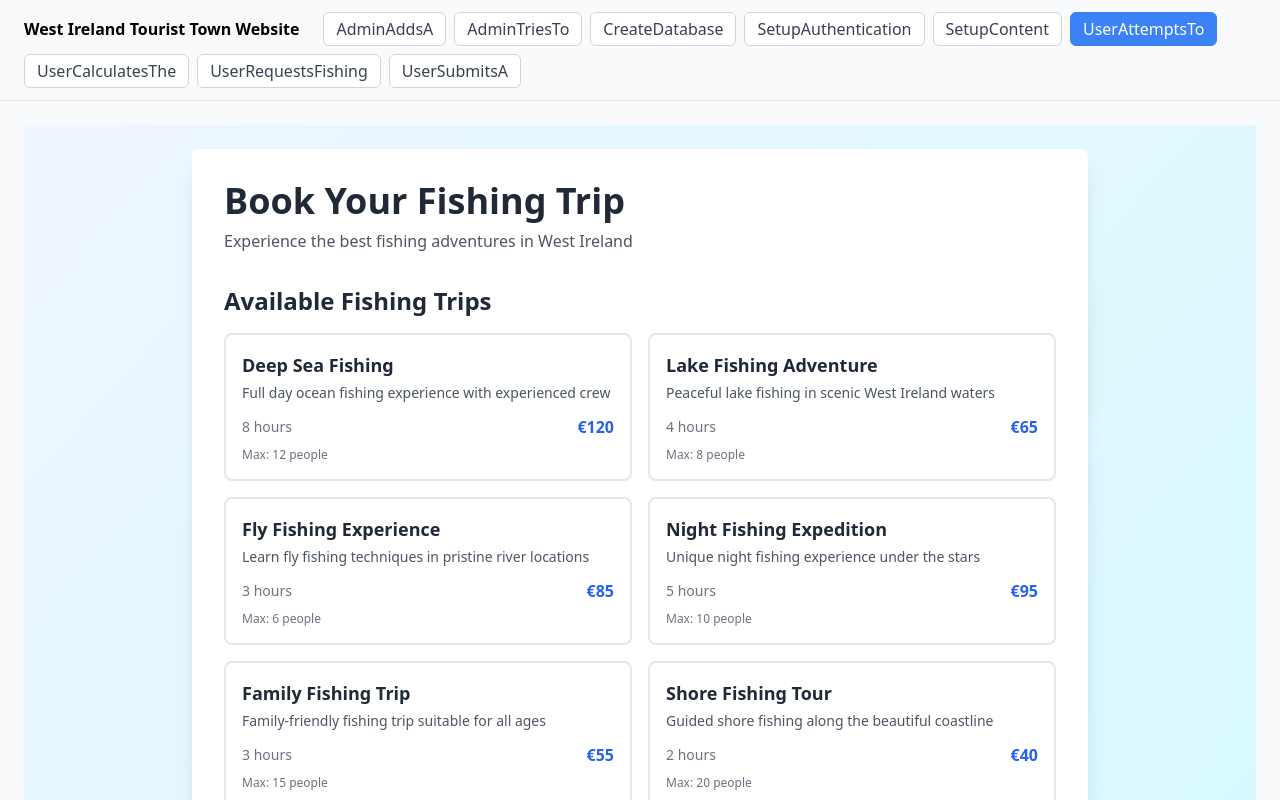
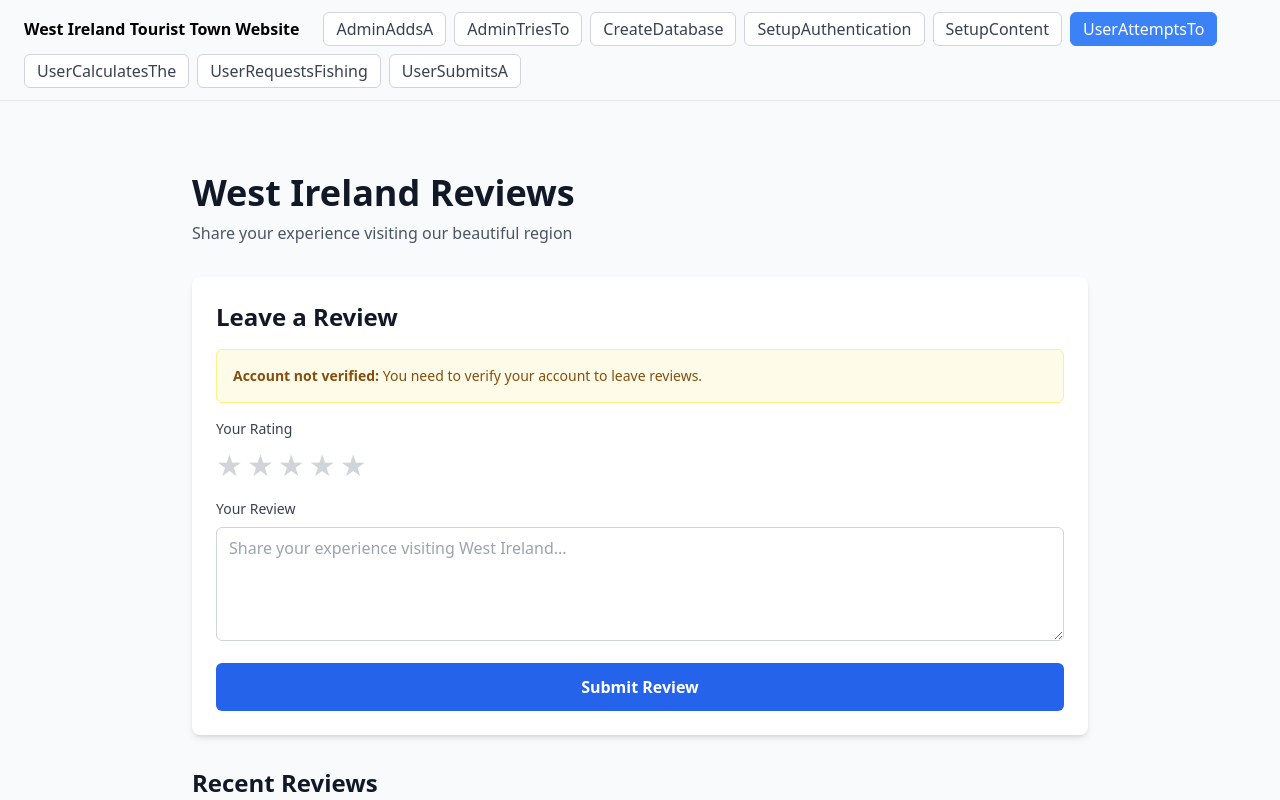
Before and after one commit to dhannan12/pilot-dev-test, a React (Vite) app: page / in a window 1280 px wide. Both pictures are taken after a click on the button "UserAttemptsTo". Shown: the top 800 px of the page. Built offline with nearby package versions, Linux system fonts and the light colour scheme.

Commit message:
feat: SCRUM-1147 — UserAttemptsTo

```diff
--- a/src/components/UserAttemptsTo.tsx
+++ b/src/components/UserAttemptsTo.tsx
@@ -1,300 +1,199 @@
 /**
- * UserAttemptsTo — Fishing trip booking form for West Ireland tourist town
+ * UserAttemptsTo — User attempts to leave a review without a verified account
  *
- * Features: trip type selection, date picker, participant count, contact details, special requests
+ * Features: review form, star rating, account verification check, error messaging, existing reviews display
  *
- * Ticket: SCRUM-1142 | Branch: proto/SCRUM-1140
+ * Ticket: SCRUM-1147 | Branch: proto/SCRUM-1140
  */
 
 import React, { useState } from 'react'
 
-interface FishingTrip {
-  id: string
-  name: string
-  description: string
-  duration: string
-  price: number
-  maxParticipants: number
+interface Review {
+  id: number
+  author: string
+  rating: number
+  comment: string
+  date: string
+  verified: boolean
 }
 
-const FISHING_TRIPS: FishingTrip[] = [
+const MOCK_REVIEWS: Review[] = [
   {
-    id: 'deep-sea',
-    name: 'Deep Sea Fishing',
-    description: 'Full day ocean fishing experience with experienced crew',
-    duration: '8 hours',
-    price: 120,
-    maxParticipants: 12
+    id: 1,
+    author: 'Sarah Murphy',
+    rating: 5,
+    comment: 'Absolutely loved the Wild Atlantic Way tour! Our guide was knowledgeable and the scenery was breathtaking.',
+    date: '2026-08-20',
+    verified: true
   },
   {
-    id: 'lake-fishing',
-    name: 'Lake Fishing Adventure',
-    description: 'Peaceful lake fishing in scenic West Ireland waters',
-    duration: '4 hours',
-    price: 65,
-    maxParticipants: 8
+    id: 2,
+    author: 'James O\'Connor',
+    rating: 4,
+    comment: 'Great experience visiting the Cliffs of Moher. The weather was perfect and the local pub recommendations were spot on!',
+    date: '2026-08-18',
+    verified: true
   },
   {
-    id: 'fly-fishing',
-    name: 'Fly Fishing Experience',
-    description: 'Learn fly fishing techniques in pristine river locations',
-    duration: '3 hours',
-    price: 85,
-    maxParticipants: 6
+    id: 3,
+    author: 'Emma Sullivan',
+    rating: 5,
+    comment: 'The traditional music session in the village was incredible. Such a warm welcome from the locals!',
+    date: '2026-08-15',
+    verified: true
   },
   {
-    id: 'night-fishing',
-    name: 'Night Fishing Expedition',
-    description: 'Unique night fishing experience under the stars',
-    duration: '5 hours',
-    price: 95,
-    maxParticipants: 10
+    id: 4,
+    author: 'David Kelly',
+    rating: 5,
+    comment: 'Best seafood chowder I\'ve ever had at the harbor restaurant. Highly recommend the boat tours too!',
+    date: '2026-08-12',
+    verified: true
   },
   {
-    id: 'family-fishing',
-    name: 'Family Fishing Trip',
-    description: 'Family-friendly fishing trip suitable for all ages',
-    duration: '3 hours',
-    price: 55,
-    maxParticipants: 15
-  },
-  {
-    id: 'shore-fishing',
-    name: 'Shore Fishing Tour',
-    description: 'Guided shore fishing along the beautiful coastline',
-    duration: '2 hours',
-    price: 40,
-    maxParticipants: 20
+    id: 5,
+    author: 'Mary Walsh',
+    rating: 4,
+    comment: 'Beautiful coastal walks and friendly locals. The heritage center was very informative about the area\'s history.',
+    date: '2026-08-10',
+    verified: true
   }
 ]
 
+const MOCK_USER = {
+  name: 'John Doe',
+  isVerified: false
+}
+
 export default function UserAttemptsTo() {
-  const [selectedTrip, setSelectedTrip] = useState('')
-  const [fullName, setFullName] = useState('')
-  const [email, setEmail] = useState('')
-  const [phone, setPhone] = useState('')
-  const [date, setDate] = useState('')
-  const [participants, setParticipants] = useState(1)
-  const [specialRequests, setSpecialRequests] = useState('')
-  const [submitted, setSubmitted] = useState(false)
+  const [rating, setRating] = useState<number>(0)
+  const [comment, setComment] = useState<string>('')
+  const [showError, setShowError] = useState<boolean>(false)
+  const [hoveredRating, setHoveredRating] = useState<number>(0)
 
   const handleSubmit = (e: React.FormEvent) => {
     e.preventDefault()
-    setSubmitted(true)
+    if (!MOCK_USER.isVerified) {
+      setShowError(true)
+    }
   }
 
-  const selectedTripData = FISHING_TRIPS.find(trip => trip.id === selectedTrip)
-
-  if (submitted) {
-    return (
-      <div data-testid="userattemptsto" className="min-h-screen bg-gradient-to-br from-blue-50 to-cyan-100 p-6">
-        <div className="max-w-2xl mx-auto bg-white rounded-lg shadow-xl p-8">
-          <div className="text-center">
-            <div className="mb-4">
-              <svg className="w-16 h-16 mx-auto text-green-500" fill="none" stroke="currentColor" viewBox="0 0 24 24">
-                <path strokeLinecap="round" strokeLinejoin="round" strokeWidth={2} d="M9 12l2 2 4-4m6 2a9 9 0 11-18 0 9 9 0 0118 0z" />
-              </svg>
-            </div>
-            <h2 className="text-3xl font-bold text-gray-800 mb-2">Booking Submitted!</h2>
-            <p className="text-gray-600 mb-6">Thank you, {fullName}. We'll contact you shortly at {email} to confirm your fishing trip.</p>
-            <button
-              data-testid="userattemptsto-reset"
-              onClick={() => setSubmitted(false)}
-              className="px-6 py-2 bg-blue-600 text-white rounded-lg hover:bg-blue-700 transition-colors"
-            >
-              Book Another Trip
-            </button>
-          </div>
-        </div>
-      </div>
-    )
+  const renderStars = (count: number, filled: boolean = false) => {
+    return Array.from({ length: 5 }, (_, i) => (
+      <span
+        key={i}
+        className={`text-2xl ${i < count ? (filled ? 'text-yellow-400' : 'text-yellow-400') : 'text-gray-300'}`}
+      >
+        ★
+      </span>
+    ))
   }
 
   return (
-    <div data-testid="userattemptsto" className="min-h-screen bg-gradient-to-br from-blue-50 to-cyan-100 p-6">
+    <div data-testid="userattemptsto" className="min-h-screen bg-gray-50 py-12 px-4">
       <div className="max-w-4xl mx-auto">
-        <div className="bg-white rounded-lg shadow-xl p-8">
-          <h1 className="text-4xl font-bold text-gray-800 mb-2">Book Your Fishing Trip</h1>
-          <p className="text-gray-600 mb-8">Experience the best fishing adventures in West Ireland</p>
+        <h1 className="text-4xl font-bold text-gray-900 mb-2">West Ireland Reviews</h1>
+        <p className="text-gray-600 mb-8">Share your experience visiting our beautiful region</p>
 
-          {/* Trip Options */}
-          <div className="mb-8">
-            <h2 className="text-2xl font-semibold text-gray-800 mb-4">Available Fishing Trips</h2>
-            <div data-testid="userattemptsto-list" className="grid grid-cols-1 md:grid-cols-2 gap-4">
-              {FISHING_TRIPS.map(trip => (
-                <div
-                  key={trip.id}
-                  data-testid="userattemptsto-item"
-                  onClick={() => setSelectedTrip(trip.id)}
-                  className={`p-4 border-2 rounded-lg cursor-pointer transition-all ${
-                    selectedTrip === trip.id
-                      ? 'border-blue-600 bg-blue-50'
-                      : 'border-gray-200 hover:border-blue-300'
-                  }`}
-                >
-                  <h3 className="font-bold text-lg text-gray-800">{trip.name}</h3>
-                  <p className="text-sm text-gray-600 mt-1">{trip.description}</p>
-                  <div className="mt-3 flex justify-between items-center">
-                    <span className="text-sm text-gray-500">{trip.duration}</span>
-                    <span className="font-bold text-blue-600">€{trip.price}</span>
-                  </div>
-                  <p className="text-xs text-gray-500 mt-2">Max: {trip.maxParticipants} people</p>
-                </div>
-              ))}
+        {/* Review Form */}
+        <div className="bg-white rounded-lg shadow-md p-6 mb-8">
+          <h2 className="text-2xl font-semibold text-gray-900 mb-4">Leave a Review</h2>
+
+          {!MOCK_USER.isVerified && (
+            <div className="bg-yellow-50 border border-yellow-200 rounded-md p-4 mb-4">
+              <p className="text-sm text-yellow-800">
+                <span className="font-semibold">Account not verified:</span> You need to verify your account to leave reviews.
+              </p>
             </div>
-          </div>
+          )}
 
-          {/* Booking Form */}
-          <form onSubmit={handleSubmit} className="space-y-6">
-            <div>
-              <label htmlFor="trip-select" className="block text-sm font-medium text-gray-700 mb-2">
-                Selected Trip *
+          {showError && (
+            <div data-testid="userattemptsto-error" className="bg-red-50 border border-red-200 rounded-md p-4 mb-4">
+              <p className="text-sm text-red-800">
+                <span className="font-semibold">Unable to submit review:</span> Please verify your account first. Check your email for a verification link.
+              </p>
+            </div>
+          )}
+
+          <form onSubmit={handleSubmit}>
+            <div className="mb-4">
+              <label className="block text-sm font-medium text-gray-700 mb-2">
+                Your Rating
               </label>
-              <select
-                id="trip-select"
-                data-testid="userattemptsto-trip"
-                value={selectedTrip}
-                onChange={(e) => setSelectedTrip(e.target.value)}
-                required
-                className="w-full px-4 py-2 border border-gray-300 rounded-lg focus:ring-2 focus:ring-blue-500 focus:border-transparent"
-              >
-                <option value="">Choose a fishing trip...</option>
-                {FISHING_TRIPS.map(trip => (
-                  <option key={trip.id} value={trip.id}>
-                    {trip.name} - €{trip.price} ({trip.duration})
-                  </option>
+              <div className="flex gap-1">
+                {[1, 2, 3, 4, 5].map((star) => (
+                  <button
+                    key={star}
+                    type="button"
+                    data-testid={`userattemptsto-rating-${star}`}
+                    onClick={() => setRating(star)}
+                    onMouseEnter={() => setHoveredRating(star)}
+                    onMouseLeave={() => setHoveredRating(0)}
+                    className="text-3xl focus:outline-none transition-colors"
+                  >
+                    <span className={star <= (hoveredRating || rating) ? 'text-yellow-400' : 'text-gray-300'}>
+                      ★
+                    </span>
+                  </button>
                 ))}
-              </select>
-            </div>
-
-            <div className="grid grid-cols-1 md:grid-cols-2 gap-6">
-              <div>
-                <label htmlFor="full-name" className="block text-sm font-medium text-gray-700 mb-2">
-                  Full Name *
-                </label>
-                <input
-                  id="full-name"
-                  type="text"
-                  data-testid="userattemptsto-name"
-                  value={fullName}
-                  onChange={(e) => setFullName(e.target.value)}
-                  required
-                  className="w-full px-4 py-2 border border-gray-300 rounded-lg focus:ring-2 focus:ring-blue-500 focus:border-transparent"
-                  placeholder="John Doe"
-                />
-              </div>
-
-              <div>
-                <label htmlFor="email" className="block text-sm font-medium text-gray-700 mb-2">
-                  Email Address *
-                </label>
-                <input
-                  id="email"
-                  type="email"
-                  data-testid="userattemptsto-email"
-                  value={email}
-                  onChange={(e) => setEmail(e.target.value)}
-                  required
-                  className="w-full px-4 py-2 border border-gray-300 rounded-lg focus:ring-2 focus:ring-blue-500 focus:border-transparent"
-                  placeholder="john@example.com"
-                />
               </div>
             </div>
 
-            <div className="grid grid-cols-1 md:grid-cols-2 gap-6">
-              <div>
-                <label htmlFor="phone" className="block text-sm font-medium text-gray-700 mb-2">
-                  Phone Number *
-                </label>
-                <input
-                  id="phone"
-                  type="tel"
-                  data-testid="userattemptsto-phone"
-                  value={phone}
-                  onChange={(e) => setPhone(e.target.value)}
-                  required
-                  className="w-full px-4 py-2 border border-gray-300 rounded-lg focus:ring-2 focus:ring-blue-500 focus:border-transparent"
-                  placeholder="+353 123 4567"
-                />
-              </div>
-
-              <div>
-                <label htmlFor="date" className="block text-sm font-medium text-gray-700 mb-2">
-                  Preferred Date *
-                </label>
-                <input
-                  id="date"
-                  type="date"
-                  data-testid="userattemptsto-date"
-                  value={date}
-                  onChange={(e) => setDate(e.target.value)}
-                  required
-                  min={new Date().toISOString().split('T')[0]}
-                  className="w-full px-4 py-2 border border-gray-300 rounded-lg focus:ring-2 focus:ring-blue-500 focus:border-transparent"
-                />
-              </div>
-            </div>
-
-            <div>
-              <label htmlFor="participants" className="block text-sm font-medium text-gray-700 mb-2">
-                Number of Participants *
-              </label>
-              <input
-                id="participants"
-                type="number"
-                data-testid="userattemptsto-participants"
-                value={participants}
-                onChange={(e) => setParticipants(parseInt(e.target.value) || 1)}
-                required
-                min="1"
-                max={selectedTripData?.maxParticipants || 20}
-                className="w-full px-4 py-2 border border-gray-300 rounded-lg focus:ring-2 focus:ring-blue-500 focus:border-transparent"
-              />
-              {selectedTripData && (
-                <p className="text-sm text-gray-500 mt-1">
-                  Maximum {selectedTripData.maxParticipants} participants for this trip
-                </p>
-              )}
-            </div>
-
-            <div>
-              <label htmlFor="special-requests" className="block text-sm font-medium text-gray-700 mb-2">
-                Special Requests or Questions
+            <div className="mb-4">
+              <label htmlFor="comment" className="block text-sm font-medium text-gray-700 mb-2">
+                Your Review
               </label>
               <textarea
-                id="special-requests"
-                data-testid="userattemptsto-requests"
-                value={specialRequests}
-                onChange={(e) => setSpecialRequests(e.target.value)}
+                id="comment"
+                data-testid="userattemptsto-comment"
+                value={comment}
+                onChange={(e) => setComment(e.target.value)}
                 rows={4}
-                className="w-full px-4 py-2 border border-gray-300 rounded-lg focus:ring-2 focus:ring-blue-500 focus:border-transparent"
-                placeholder="Any special requirements, dietary restrictions, or questions..."
+                className="w-full px-3 py-2 border border-gray-300 rounded-md focus:outline-none focus:ring-2 focus:ring-blue-500"
+                placeholder="Share your experience visiting West Ireland..."
               />
             </div>
-
-            {selectedTripData && (
-              <div className="bg-blue-50 border border-blue-200 rounded-lg p-4">
-                <h3 className="font-semibold text-gray-800 mb-2">Booking Summary</h3>
-                <div className="space-y-1 text-sm text-gray-700">
-                  <p><span className="font-medium">Trip:</span> {selectedTripData.name}</p>
-                  <p><span className="font-medium">Duration:</span> {selectedTripData.duration}</p>
-                  <p><span className="font-medium">Price per person:</span> €{selectedTripData.price}</p>
-                  <p><span className="font-medium">Participants:</span> {participants}</p>
-                  <p className="text-lg font-bold text-blue-600 mt-2">
-                    Total: €{selectedTripData.price * participants}
-                  </p>
-                </div>
-              </div>
-            )}
 
             <button
               type="submit"
               data-testid="userattemptsto-submit"
-              className="w-full py-3 bg-blue-600 text-white font-semibold rounded-lg hover:bg-blue-700 transition-colors shadow-lg hover:shadow-xl"
+              className="w-full bg-blue-600 text-white font-semibold py-3 px-6 rounded-md hover:bg-blue-700 transition-colors"
             >
-              Submit Booking Request
+              Submit Review
             </button>
           </form>
+        </div>
+
+        {/* Existing Reviews */}
+        <div>
+          <h2 className="text-2xl font-semibold text-gray-900 mb-4">Recent Reviews</h2>
+          <div data-testid="userattemptsto-list" className="space-y-4">
+            {MOCK_REVIEWS.map((review) => (
+              <div
+                key={review.id}
+                data-testid="userattemptsto-item"
+                className="bg-white rounded-lg shadow-md p-6"
+              >
+                <div className="flex items-start justify-between mb-2">
+                  <div>
+                    <div className="flex items-center gap-2">
+                      <h3 className="font-semibold text-gray-900">{review.author}</h3>
+                      {review.verified && (
+                        <span className="bg-green-100 text-green-800 text-xs font-medium px-2 py-1 rounded">
+                          Verified
+                        </span>
+                      )}
+                    </div>
+                    <p className="text-sm text-gray-500">{review.date}</p>
+                  </div>
+                  <div className="flex">
+                    {renderStars(review.rating, true)}
+                  </div>
+                </div>
+                <p className="text-gray-700">{review.comment}</p>
+              </div>
+            ))}
+          </div>
         </div>
       </div>
     </div>
```
Also changed, not shown: 1 other file (tests, documents, lock files or other folders).
